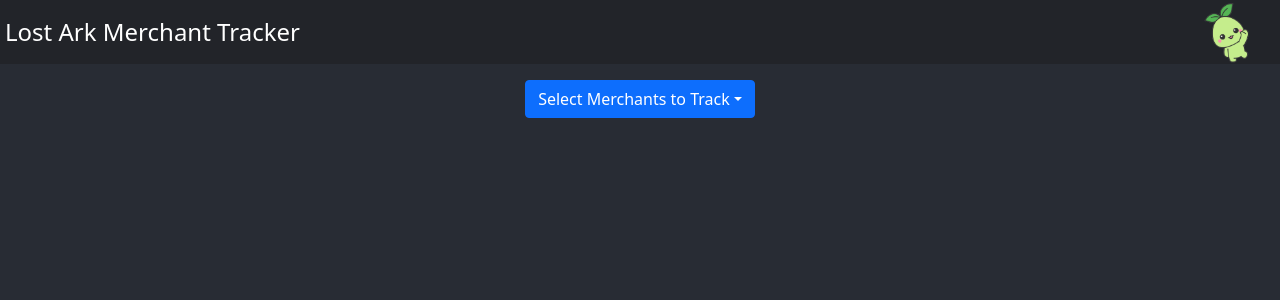
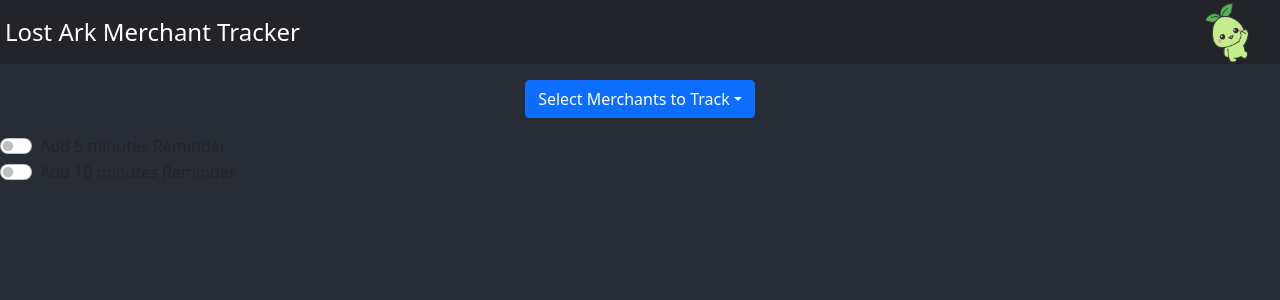
Before and after one commit to Rhyyn/Rhyn-Lost-Ark-Wandering-Merchant_Tracker, a React (Create React App) app: page / in a window 1280 px wide. Shown: the top 300 px of the page. Built offline with nearby package versions, Linux system fonts and the light colour scheme.

Commit message:
Added TTS sounds and Reminders switch ON/OFF

```diff
--- a/src/components/CountdownCompo.jsx
+++ b/src/components/CountdownCompo.jsx
@@ -11,8 +11,6 @@ const CountdownCompo = (props) => {
   const allSpawnTimes = []; // array of all available spawntime of Selected Merchant
   const [hasTimerEnded, setHasTimerEnded] = useState(); // Used to know whether or not current Timer has ended
   const [merchantSpawnTimer, setMerchantSpawnTimer] = useState(); // State of 25 Minutes uptime when Selected Merchant has spawned
-
-
 
   // TIME STUFFS
   // push all spawn times as MS date and convert to 24h Format
@@ -32,8 +30,7 @@ const CountdownCompo = (props) => {
     return element > currentTime;
   });
 
-
-// Start Timer of 25 minutes after Merchant has Spawned then after 25 minutes start Tracking next Spawn
+  // Start Timer of 25 minutes after Merchant has Spawned then after 25 minutes start Tracking next Spawn
   const switchTimers = () => {
     setMerchantSpawnTimer(closestTime + 1500000);
     setTimeout(() => setHasTimerEnded(false), 1500000);
@@ -49,6 +46,13 @@ const CountdownCompo = (props) => {
   const handleModalShow = () => setModalShow(true);
   const handleModalClose = () => setModalShow(false);
 
+  function playSoundMerchantSpawned() {
+    let msg = new SpeechSynthesisUtterance("Merchant has spawned!");
+    msg.volume = 0.5;
+    window.speechSynthesis.speak(msg);
+  }
+
+
   return (
     <div className="merchantCard" id={props.id}>
       <h4>{props.wantedMerchant.name}</h4>
@@ -59,6 +63,10 @@ const CountdownCompo = (props) => {
           setHasTimerEnded={setHasTimerEnded}
           switchTimers={switchTimers}
           timerName={"willSpawn"}
+          playSoundMerchantSpawned={playSoundMerchantSpawned}
+          is5MinSwitchOn={props.is5MinSwitchOn} // pass state of Switch Reminders buttons to timer
+          is10MinSwitchOn={props.is10MinSwitchOn} // pass state of Switch Reminders buttons to timer
+
         ></CountdownTimer>
       )}
       {hasTimerEnded ? (
--- a/src/components/CountdownTimer.jsx
+++ b/src/components/CountdownTimer.jsx
@@ -6,10 +6,12 @@ const CountdownTimer = (props) => {
   const [minutes, setMinutes] = useState();
   const [seconds, setSeconds] = useState();
   const goal = props.goal;
-
+  const [isPlaying, setIsPlaying] = useState(false); // State used to make Reminders TTS play only once
 
   // CALCULATE REMAINING TIME FROM MS
   const remaining = goal - currentTime;
+
+
   useEffect(() => {
     if (remaining > 1000) {
       let sec = Math.floor(remaining / 1000);
@@ -27,24 +29,45 @@ const CountdownTimer = (props) => {
       sec = "" + sec;
       sec = ("00" + sec).substring(sec.length);
       setSeconds(sec + "s");
-
-      if (hrs > 0) { // Add 0 in front of minutes if under 10
+      if (hrs > 0) {
+        // Add 0 in front of minutes if under 10
         min = "" + min;
         min = ("00" + min).substring(min.length);
         return hrs + ":" + min + ":" + sec;
       } else {
         return min + ":" + sec;
       }
-    } else if (props.timerName === "willSpawn" && remaining < 999) { // check if currentTimer is for next Merchant Spawn and initiate timer switch for hasSpawned
+    } else if (props.timerName === "willSpawn" && remaining < 999) {
+      // check if currentTimer is for next Merchant Spawn and initiate timer switch for hasSpawned
       props.setHasTimerEnded(true);
       props.switchTimers();
-    } else if (props.timerName === "hasSpawned" && remaining < 999) { // check if currenTimer is for Merchant uptime
+      props.playSoundMerchantSpawned(); // play TTS Merchant has spawned when timer ends
+    } else if (props.timerName === "hasSpawned" && remaining < 999) {
+      // check if currenTimer is for Merchant uptime
       props.setHasTimerEnded(true);
-    } else if (remaining < 999) { // else terminate
+    } else if (remaining < 999) {
+      // else terminate
       props.setHasTimerEnded(true);
     }
   }, [remaining, props]); // Adding state as the dependency allows it run every time the state changes
 
+
+  // Play Reminder sounds if either props.5MinSwitcOn === true || props.5minSwitchOn === true
+  useEffect(() => {
+    if (props.is5MinSwitchOn && !isPlaying && minutes === "05m" && seconds === "00s") {
+      setIsPlaying(true); // used to stop this from running more than once
+      let msg = new SpeechSynthesisUtterance("5 minutes before Merchant Spawn");
+      msg.volume = 0.5;
+      window.speechSynthesis.speak(msg);
+    } else if (props.is10MinSwitchOn && !isPlaying && minutes === "10m" && seconds === "00s") {
+      setIsPlaying(true); // used to stop this from running more than once
+      let msg = new SpeechSynthesisUtterance("10 minutes before Merchant Spawn");
+      msg.volume = 0.5;
+      window.speechSynthesis.speak(msg);
+    } else {
+      return null;
+    }
+  });
 
 
   // UPDATE CURRENT TIME EVERY SECOND
--- a/src/routes/Merchant.jsx
+++ b/src/routes/Merchant.jsx
@@ -2,12 +2,22 @@ import { React, useState } from "react";
 import Header from "../components/Header";
 import CountdownCompo from "../components/CountdownCompo";
 import MerchantList from "../MerchantsList.json";
-import { DropdownButton, Dropdown } from "react-bootstrap";
-import DropdownItem from "react-bootstrap/esm/DropdownItem";
+import { DropdownButton, Dropdown, Button, Form } from "react-bootstrap";
 
 const Merchant = () => {
   const merchants = MerchantList.merchants;
   const [wantedMerchant, setWantedMerchant] = useState([]);
+  const [is5MinSwitchOn, setIs5MinSwitchOn] = useState(false);
+  const [is10MinSwitchOn, setIs10MinSwitchOn] = useState(false);
+
+  const on5MinSwitchAction = () => {
+    setIs5MinSwitchOn(!is5MinSwitchOn);
+  };
+
+  const on10MinSwitchAction = () => {
+    setIs10MinSwitchOn(!is10MinSwitchOn);
+  };
+
 
   const onClick = (item) => {
     //                        Add Merchant user chose to State to pass down to CountdownCompo
@@ -27,10 +37,10 @@ const Merchant = () => {
           autoClose="true"
           className="dropdownButton"
         >
-        <Dropdown.Divider />
+          <Dropdown.Divider />
           <h5 className="dropdownSchedules">Schedule 1</h5>
           <Dropdown.Divider />
-          {merchants.map((item,index) => {
+          {merchants.map((item, index) => {
             if (item.group === "1") {
               return (
                 <Dropdown.Item key={index}>
@@ -49,7 +59,7 @@ const Merchant = () => {
           <Dropdown.Divider />
           <h5 className="dropdownSchedules">Schedule 2</h5>
           <Dropdown.Divider />
-          {merchants.map((item,index) => {
+          {merchants.map((item, index) => {
             if (item.group === "2") {
               return (
                 <Dropdown.Item key={index}>
@@ -68,7 +78,7 @@ const Merchant = () => {
           <Dropdown.Divider />
           <h5 className="dropdownSchedules">Schedule 3</h5>
           <Dropdown.Divider />
-          {merchants.map((item,index) => {
+          {merchants.map((item, index) => {
             if (item.group === "3") {
               return (
                 <Dropdown.Item key={index}>
@@ -94,11 +104,33 @@ const Merchant = () => {
                   id={index}
                   key={index}
                   wantedMerchant={item}
+                  is5MinSwitchOn={is5MinSwitchOn} // pass state of Switch Reminders buttons to Card Compo
+                  is10MinSwitchOn={is10MinSwitchOn} // pass state of Switch Reminders buttons to Card Compo
                 ></CountdownCompo>
               );
             })}
         </div>
       </div>
+      <footer>
+        <div className="footerBox">
+          <div className="formContainer">
+            <Form className="formCheckboxContainer">
+              <Form.Check
+                type="switch"
+                id="custom-switch"
+                label="Add 5 minutes Reminder"
+                onClick={() => on5MinSwitchAction()}
+              />
+              <Form.Check
+                type="switch"
+                id="custom-switch"
+                label="Add 10 minutes Reminder"
+                onClick={() => on10MinSwitchAction()}
+              />
+            </Form>
+          </div>
+        </div>
+      </footer>
     </div>
   );
 };
```
